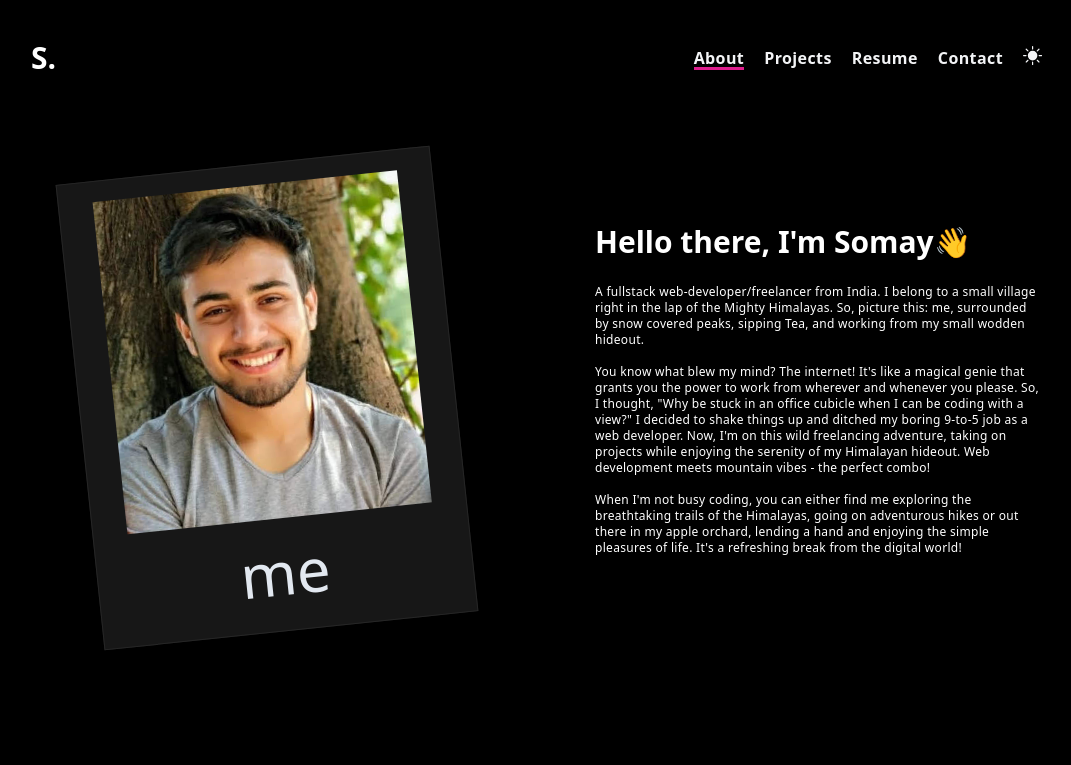
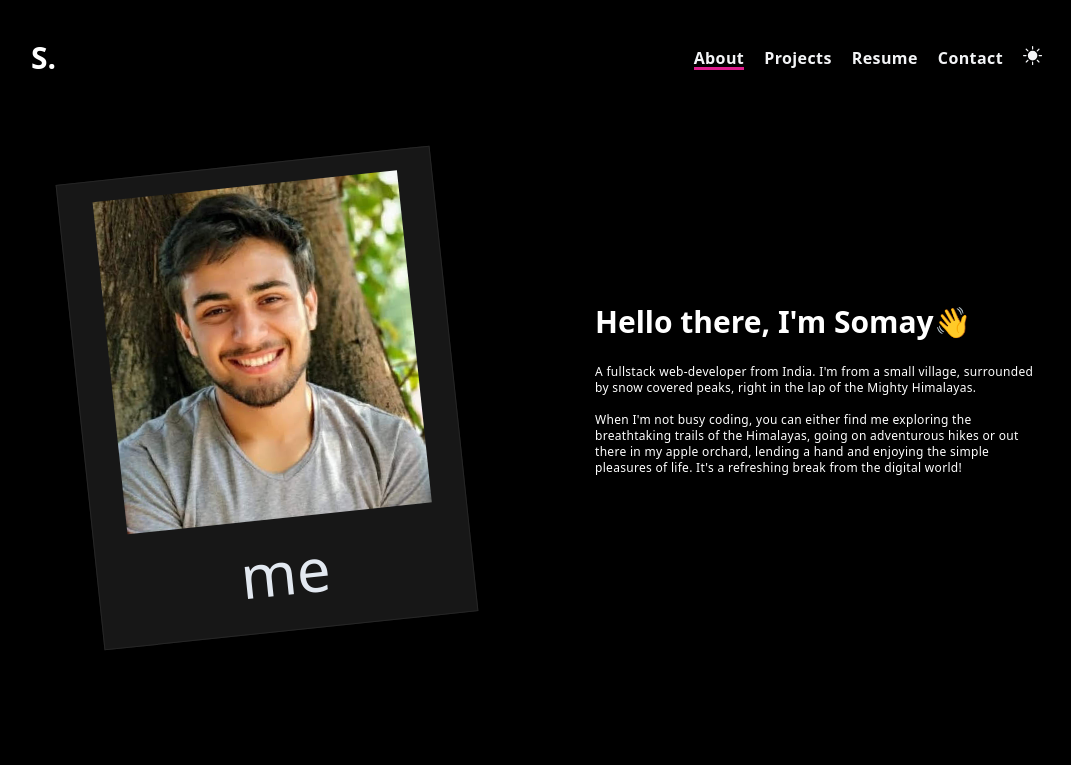
Before and after one commit to SomayChauhan/somay-chauhan, a Next.js app: page /about in a window 1280 px wide. Shown: the top 765 px of the page, without its empty margins (97-1168 px from the left). Built offline with nearby package versions, Linux system fonts and the light colour scheme.

Commit message:
update: about page

```diff
--- a/src/app/about/page.tsx
+++ b/src/app/about/page.tsx
@@ -42,17 +42,8 @@ export default function About() {
               <span className="animate-wave">👋</span>
             </p>
             <p className="mb-4 text-xs font-light tracking-wide">
-              A fullstack web-developer/freelancer from India. I belong to a small village right in
-              the lap of the Mighty Himalayas. So, picture this: me, surrounded by snow covered
-              peaks, sipping Tea, and working from my small wodden hideout.
-            </p>
-            <p className="mb-4 text-xs font-light tracking-wide">
-              You know what blew my mind? The internet! It&apos;s like a magical genie that grants
-              you the power to work from wherever and whenever you please. So, I thought, &quot;Why
-              be stuck in an office cubicle when I can be coding with a view?&quot; I decided to
-              shake things up and ditched my boring 9-to-5 job as a web developer. Now, I&apos;m on
-              this wild freelancing adventure, taking on projects while enjoying the serenity of my
-              Himalayan hideout. Web development meets mountain vibes - the perfect combo!
+              A fullstack web-developer from India. I&apos;m from a small village, surrounded by
+              snow covered peaks, right in the lap of the Mighty Himalayas.
             </p>
             <p className="mb-4 text-xs font-light tracking-wide">
               When I&apos;m not busy coding, you can either find me exploring the breathtaking
```
